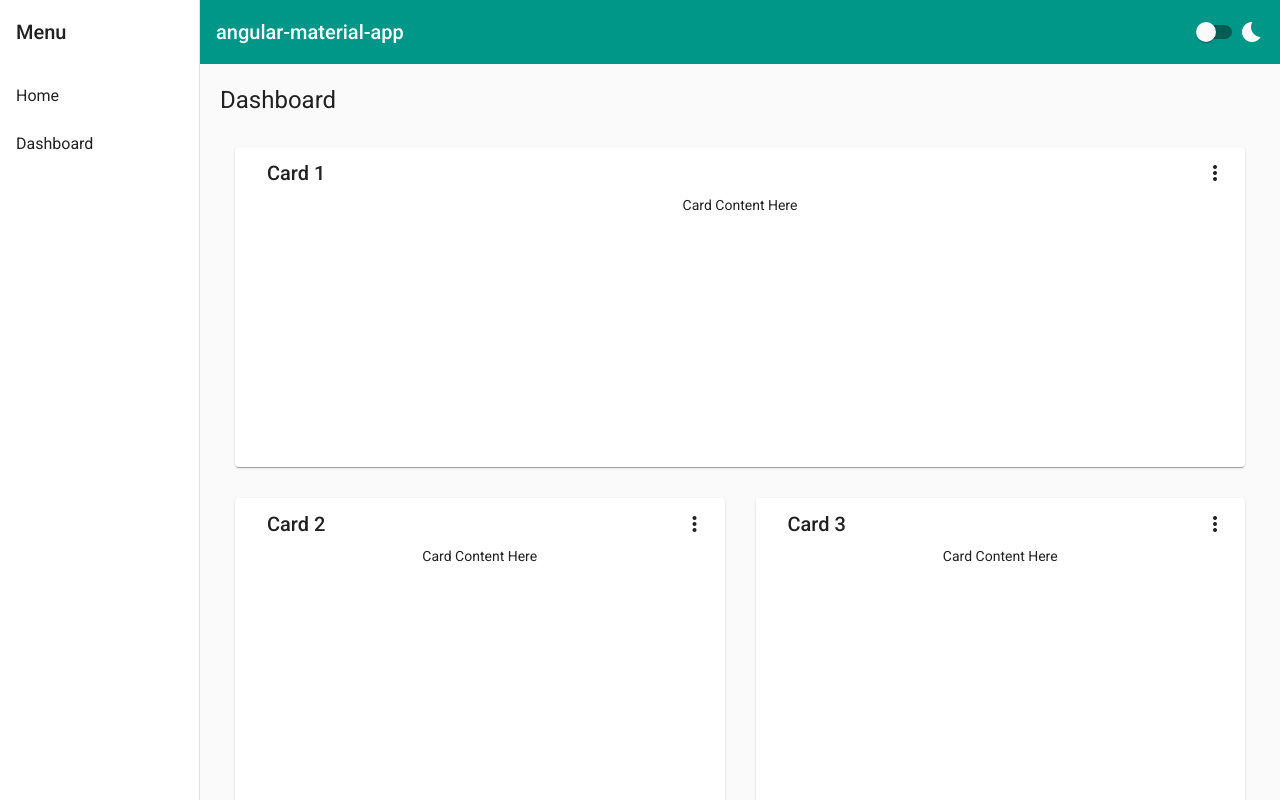
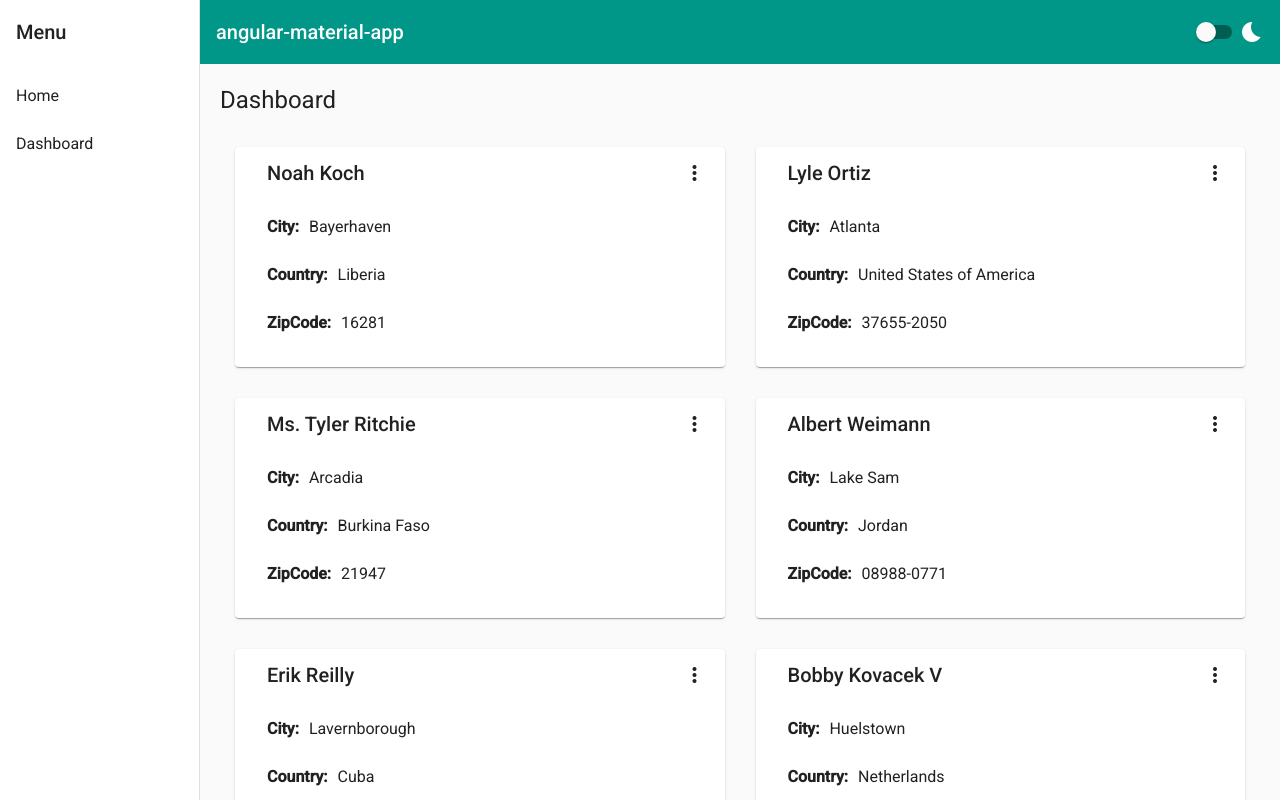
Before and after one commit to ataiana/angular-material-ui, an Angular app: page /dashboard in a window 1280 px wide. Built offline with nearby package versions, Linux system fonts and the light colour scheme.

Commit message:
fakerjs for dashboard data

```diff
--- a/package.json
+++ b/package.json
@@ -18,6 +18,8 @@
     "@angular/platform-browser": "~11.2.5",
     "@angular/platform-browser-dynamic": "~11.2.5",
     "@angular/router": "~11.2.5",
+    "@types/faker": "^5.1.7",
+    "faker": "^5.4.0",
     "rxjs": "~6.6.0",
     "tslib": "^2.0.0",
     "zone.js": "~0.11.3"
--- a/src/app/dashboard/dashboard.component.html
+++ b/src/app/dashboard/dashboard.component.html
@@ -1,7 +1,11 @@
 <div class="grid-container">
   <h1 class="mat-h1">Dashboard</h1>
-  <mat-grid-list cols="2" rowHeight="350px">
-    <mat-grid-tile *ngFor="let card of cards | async" [colspan]="card.cols" [rowspan]="card.rows">
+  <mat-grid-list cols="2" rowHeight="250px">
+    <mat-grid-tile
+        *ngFor="let card of cards | async"
+        [colspan]="card.cols"
+        [rowspan]="card.rows"
+    >
       <mat-card class="dashboard-card">
         <mat-card-header>
           <mat-card-title>
@@ -16,7 +20,11 @@
           </mat-card-title>
         </mat-card-header>
         <mat-card-content class="dashboard-card-content">
-          <div>Card Content Here</div>
+            <mat-list>
+                <mat-list-item> <b>City: </b> {{ card.city }} </mat-list-item>
+                <mat-list-item> <b>Country: </b> {{card.country}} </mat-list-item>
+                <mat-list-item> <b>ZipCode: </b> {{card.zipCode}} </mat-list-item>
+            </mat-list>
         </mat-card-content>
       </mat-card>
     </mat-grid-tile>
--- a/src/app/dashboard/dashboard.component.scss
+++ b/src/app/dashboard/dashboard.component.scss
@@ -19,3 +19,7 @@
 .dashboard-card-content {
   text-align: center;
 }
+
+mat-list-item b {
+    margin-right: 10px;
+}
--- a/src/app/dashboard/dashboard.component.ts
+++ b/src/app/dashboard/dashboard.component.ts
@@ -1,33 +1,55 @@
 import { Component } from '@angular/core';
 import { map } from 'rxjs/operators';
 import { Breakpoints, BreakpointObserver } from '@angular/cdk/layout';
+import { name, address, image } from 'faker';
+import { FocusKeyManager } from '@angular/cdk/a11y';
+import { createPipeType } from '@angular/compiler/src/render3/r3_pipe_compiler';
 
+interface Card {
+    title: string;
+    city: string;
+    country: string;
+    zipCode: string;
+    cols: number;
+    rows: number;
+}
 @Component({
     selector: 'app-dashboard',
     templateUrl: './dashboard.component.html',
     styleUrls: ['./dashboard.component.scss']
 })
 export class DashboardComponent {
+
+
     /** Based on the screen size, switch from standard to one column per row */
     cards = this.breakpointObserver.observe(Breakpoints.Handset).pipe(
         map(({ matches }) => {
             if (matches) {
-        return [
-          { title: 'Card 1', cols: 1, rows: 1 },
-          { title: 'Card 2', cols: 1, rows: 1 },
-          { title: 'Card 3', cols: 1, rows: 1 },
-          { title: 'Card 4', cols: 1, rows: 1 }
-        ];
+                return this.getData().map( (dataSet: Card) =>
+                    Object.assign( dataSet, { cols: 2 })
+                )
             }
 
-      return [
-        { title: 'Card 1', cols: 2, rows: 1 },
-        { title: 'Card 2', cols: 1, rows: 1 },
-        { title: 'Card 3', cols: 1, rows: 2 },
-        { title: 'Card 4', cols: 1, rows: 1 }
-      ];
+            return this.getData();
         })
     );
 
-  constructor(private breakpointObserver: BreakpointObserver) {}
+    constructor(
+        private breakpointObserver: BreakpointObserver
+    ) { }
+
+    getData(): Card[] {
+        let data: Card[] = [];
+        for (let i=0; i <= 20; i++) {
+            data.push({
+                title: name.findName(),
+                city: address.city(),
+                country: address.country(),
+                zipCode: address.zipCode(),
+                cols: 1,
+                rows: 1
+            })
         }
+        return data;
+    }
+}
```
Also changed, not shown: 1 other file (tests, documents, lock files or other folders). Lines whose indentation alone changed are shown as unchanged.
